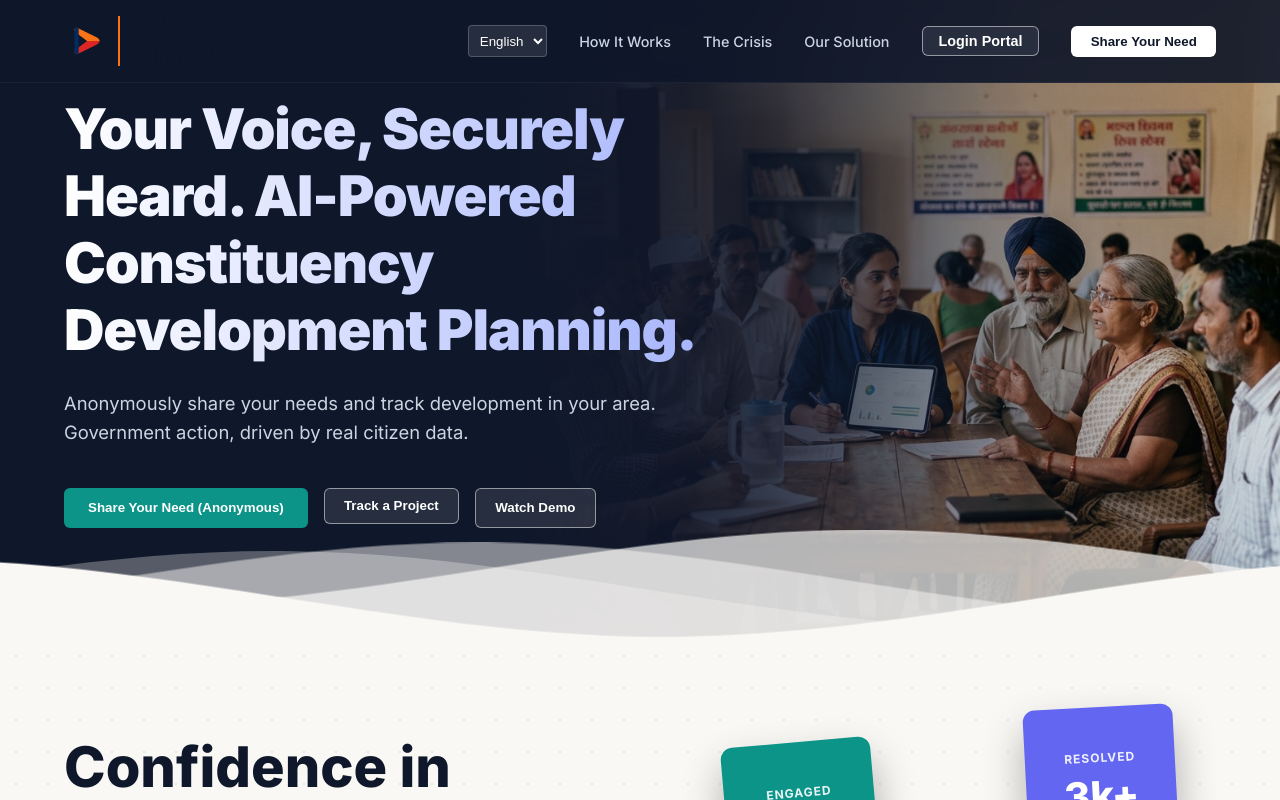
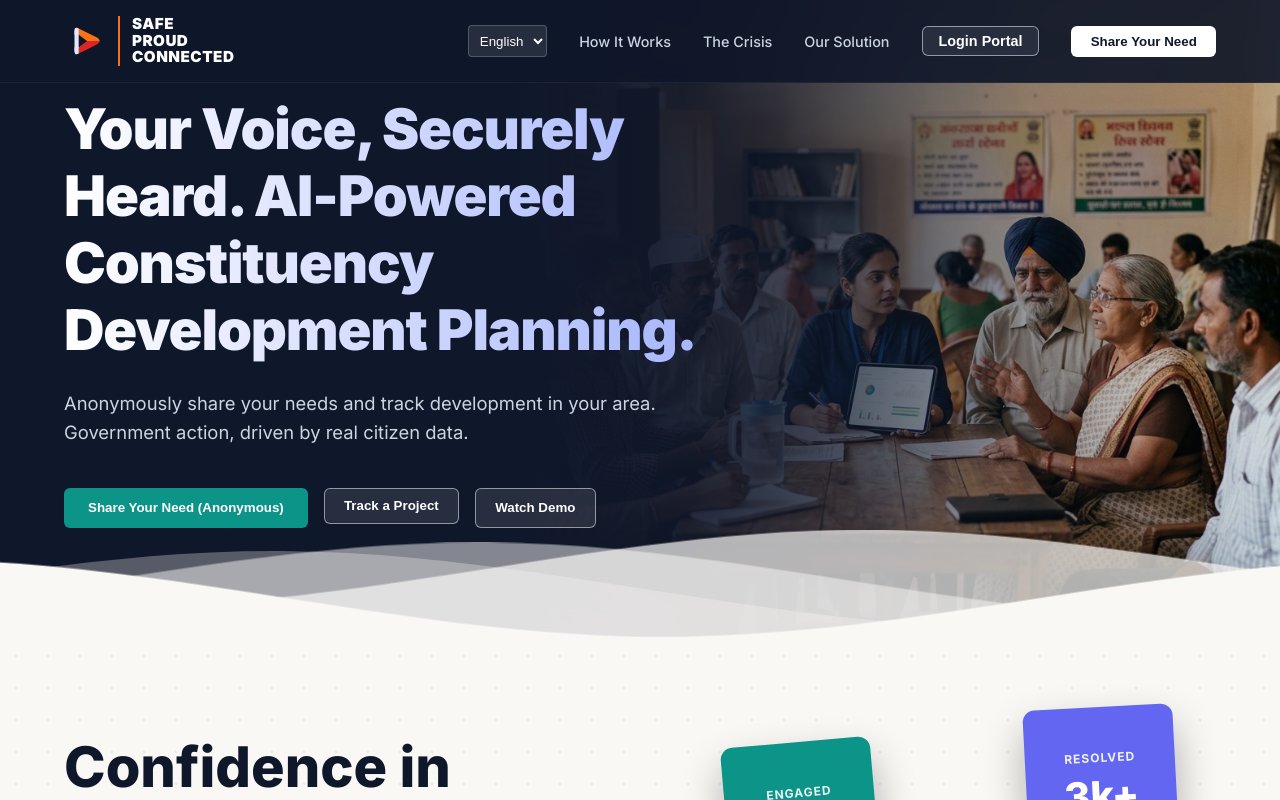
Before and after one commit to reet-9944/People-s-Priorities, a Next.js app: page / in a window 1280 px wide. Shown: the top 800 px of the page. Built offline with nearby package versions, Linux system fonts and the light colour scheme.

Commit message:
Fix logo text visibility in navbar

```diff
--- a/src/app/page.tsx
+++ b/src/app/page.tsx
@@ -102,7 +102,7 @@ export default function Home() {
       {/* Navigation */}
       <nav className="glass-nav">
         <Link href="/" className="nav-brand" style={{ textDecoration: 'none' }}>
-          <BrandLogo />
+          <BrandLogo isDark={true} />
         </Link>
         <button className="mobile-menu-btn" onClick={() => setIsMobileMenuOpen(!isMobileMenuOpen)}>
           <svg viewBox="0 0 24 24" width="24" height="24" stroke="currentColor" strokeWidth="2" fill="none">
```
